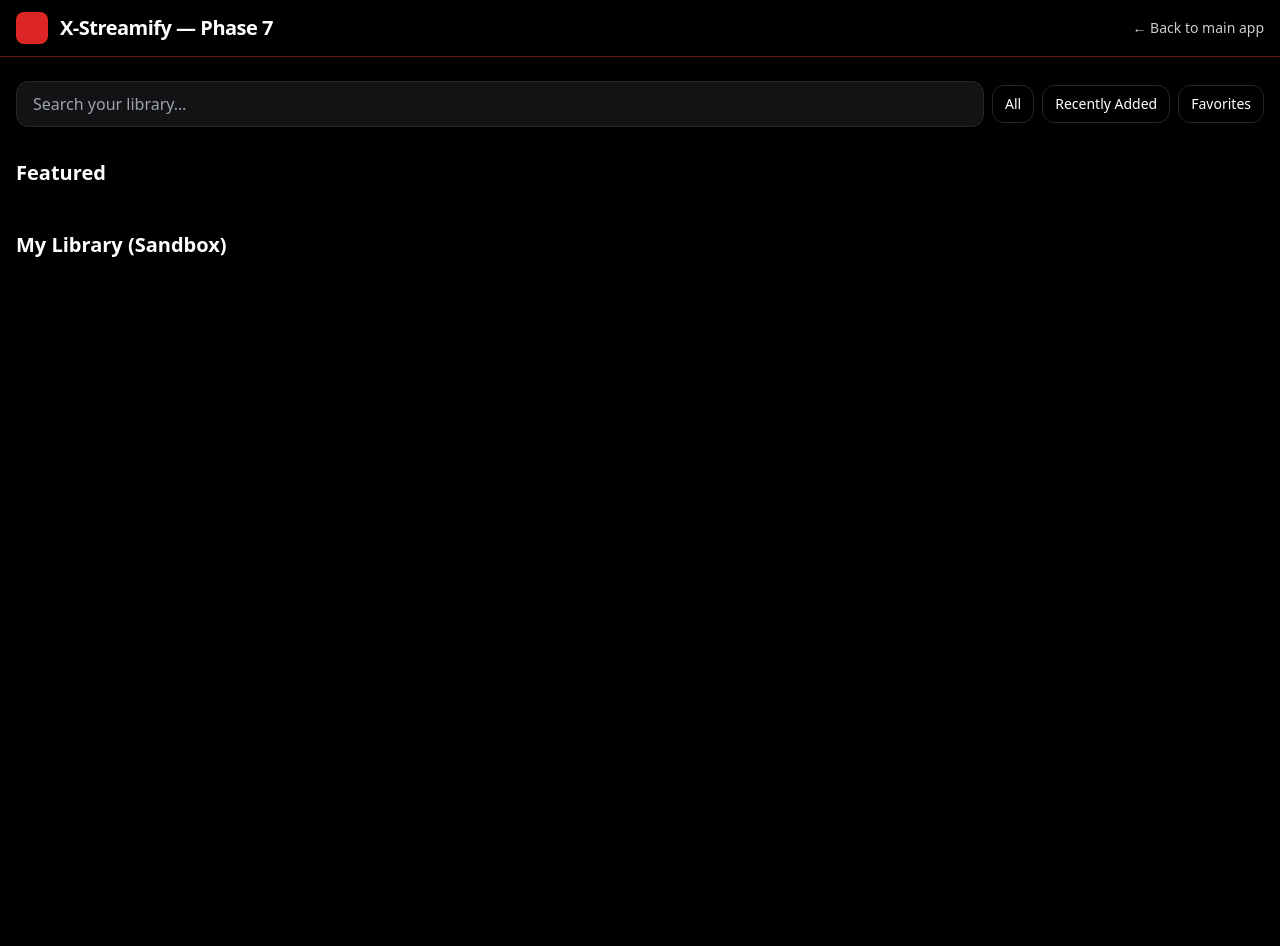
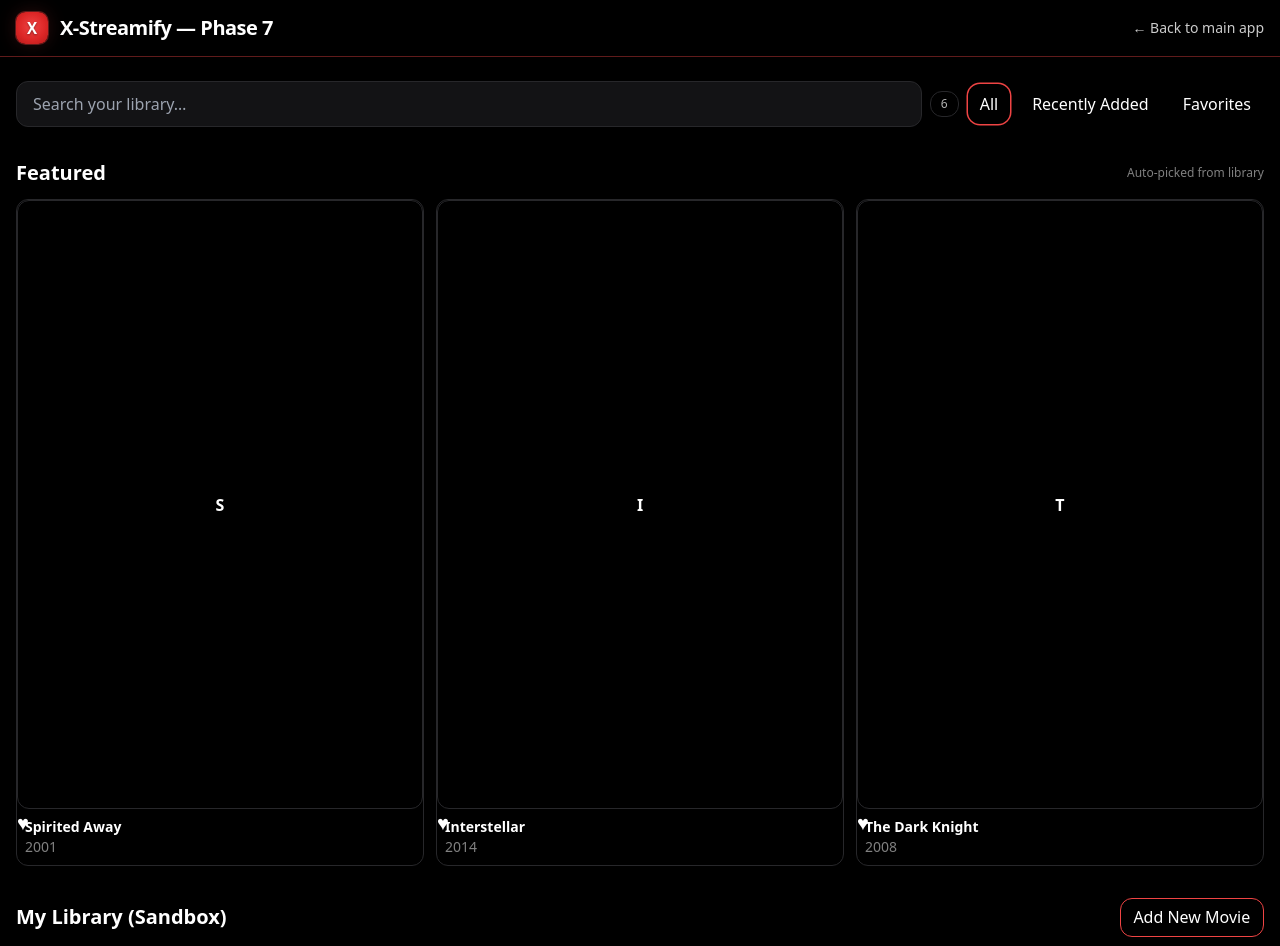
Before and after one commit to Xstream2025/Xstreamify-server, a website: page public/phase7.html in a window 1280 px wide. Shown: the top 946 px of the page. Before the commit the page ends 800 px from the top, so only its background shows below. Drawn offline with Linux system fonts and the light colour scheme.

Commit message:
Restore Phase 7 visuals from ea43d92

```diff
--- a/public/js/phase7.js
+++ b/public/js/phase7.js
@@ -1,26 +1,19 @@
-// Phase 7 sandbox page — standalone. Reads hearts from xsf_favs_v1.
-// Stores movies in xsf_library_v1 (sample + uploads). Does NOT touch your main page.
-
 const LIB_KEY = "xsf_library_v1";
 const FAVS_KEY = "xsf_favs_v1";
 
 const seed = [
-  { id: "m1", title: "Spirited Away", year: 2001, featured: true,  addedAt: "2025-08-25" },
-  { id: "m2", title: "Interstellar",  year: 2014, featured: true,  addedAt: "2025-09-05" },
-  { id: "m3", title: "The Dark Knight", year: 2008, featured: true, addedAt: "2025-09-01" },
-  { id: "m4", title: "Arrival",       year: 2016, featured: false, addedAt: "2025-09-07" },
-  { id: "m5", title: "Whiplash",      year: 2014, featured: false, addedAt: "2025-08-15" },
-  { id: "m6", title: "Blade Runner 2049", year: 2017, featured: false, addedAt: "2025-09-02" }
+  { id: "m1", title: "Spirited Away",       year: 2001, featured: true,  addedAt: "2025-08-25" },
+  { id: "m2", title: "Interstellar",        year: 2014, featured: true,  addedAt: "2025-09-05" },
+  { id: "m3", title: "The Dark Knight",     year: 2008, featured: true,  addedAt: "2025-09-01" },
+  { id: "m4", title: "Arrival",             year: 2016, featured: false, addedAt: "2025-09-07" },
+  { id: "m5", title: "Whiplash",            year: 2014, featured: false, addedAt: "2025-08-15" },
+  { id: "m6", title: "Blade Runner 2049",   year: 2017, featured: false, addedAt: "2025-09-02" }
 ];
 
-// Load library from localStorage; if missing OR empty, restore seed
 function loadLib() {
   try {
     const raw = localStorage.getItem(LIB_KEY);
-    if (!raw) {
-      localStorage.setItem(LIB_KEY, JSON.stringify(seed));
-      return [...seed];
-    }
+    if (!raw) { localStorage.setItem(LIB_KEY, JSON.stringify(seed)); return [...seed]; }
     const parsed = JSON.parse(raw);
     if (!Array.isArray(parsed) || parsed.length === 0) {
       localStorage.setItem(LIB_KEY, JSON.stringify(seed));
@@ -32,13 +25,8 @@ function loadLib() {
     return [...seed];
   }
 }
-function saveLib(list) {
-  localStorage.setItem(LIB_KEY, JSON.stringify(list));
-}
-function getFavs() {
-  try { return new Set(JSON.parse(localStorage.getItem(FAVS_KEY) || "[]")); }
-  catch { return new Set(); }
-}
+function saveLib(list) { localStorage.setItem(LIB_KEY, JSON.stringify(list)); }
+function getFavs() { try { return new Set(JSON.parse(localStorage.getItem(FAVS_KEY) || "[]")); } catch { return new Set(); } }
 
 let library = loadLib();
 
@@ -52,9 +40,14 @@ const search      = $("#p7-search");
 const pills       = $$(".p7-pill");
 const fileInput   = $("#p7-file");
 const addBtn      = $("#p7-add-btn");
-const modal       = $("#p7-modal");
-const modalClose  = $("#p7-modal-close");
-const importDisc  = $("#p7-import-disc");
+
+function setActivePill(name) {
+  pills.forEach(b => b.classList.remove("p7-pill-active"));
+  const idMap = { all: "#p7-pill-all", recent: "#p7-pill-recent", favs: "#p7-pill-favs" };
+  const btn = document.querySelector(idMap[name] || idMap.all);
+  if (btn) btn.classList.add("p7-pill-active");
+}
+function updateCount(n) { const chip = document.getElementById("p7-count-chip"); if (chip) chip.textContent = String(n); }
 
 function poster(letter) {
   return `
@@ -63,7 +56,6 @@ function poster(letter) {
       ${letter}
     </div>`;
 }
-
 function card(m) {
   const favs = getFavs();
   const isFav = favs.has(m.id);
@@ -73,9 +65,7 @@ function card(m) {
       <div class="relative">
         ${poster((m.title || "?").charAt(0))}
         <button data-id="${m.id}"
-                class="absolute top-2 right-2 text-xl ${isFav ? "text-red-500" : "text-white/40"} p7-fav">
-          ♥
-        </button>
+                class="absolute top-2 right-2 text-xl ${isFav ? "text-red-500" : "text-white/40"} p7-fav">♥</button>
       </div>
       <div class="p-2 text-sm">
         <div class="font-semibold">${m.title}</div>
@@ -92,21 +82,19 @@ function renderGrid(list) {
   if (!list.length) {
     grid.innerHTML = "";
     empty.classList.remove("hidden");
-    return;
+  } else {
+    empty.classList.add("hidden");
+    grid.innerHTML = list.map(card).join("");
   }
-  empty.classList.add("hidden");
-  grid.innerHTML = list.map(card).join("");
+  updateCount(list.length);
 }
 
-// ---- State + filter (applies to BOTH Featured and Library)
-let state = { q: "", filter: "all" }; // all|recent|favs
+let state = { q: "", filter: "all" };
 
 function computeList() {
   let list = [...library];
   const q = state.q.toLowerCase();
-
   if (q) list = list.filter(m => (m.title || "").toLowerCase().includes(q));
-
   if (state.filter === "recent") {
     list.sort((a,b) => new Date(b.addedAt || 0) - new Date(a.addedAt || 0));
   } else if (state.filter === "favs") {
@@ -115,14 +103,13 @@ function computeList() {
   }
   return list;
 }
-
 function apply() {
+  setActivePill(state.filter);
   const list = computeList();
   renderFeatured(list);
   renderGrid(list);
 }
 
-// ---- Events
 document.addEventListener("click", (e) => {
   if (e.target.classList.contains("p7-fav")) {
     const id = e.target.getAttribute("data-id");
@@ -133,33 +120,19 @@ document.addEventListener("click", (e) => {
   }
 });
 
-search.addEventListener("input", (e) => {
-  state.q = e.target.value.trim();
-  apply();
-});
+search.addEventListener("input", (e) => { state.q = e.target.value.trim(); apply(); });
 search.addEventListener("keydown", (e) => {
-  if (e.key === "Escape") {
-    state.q = "";
-    search.value = "";
-    state.filter = "all";
-    apply();
-  }
+  if (e.key === "Escape") { state.q = ""; search.value = ""; state.filter = "all"; apply(); }
 });
 
-pills.forEach(b =>
-  b.addEventListener("click", () => {
-    const f = b.dataset.filter;
-    state.filter = f || "all";
-    if (state.filter === "all") {
-      state.q = "";
-      search.value = "";
-    }
-    apply();
-  })
-);
+pills.forEach(b => b.addEventListener("click", () => {
+  const f = b.dataset.filter || "all";
+  state.filter = f;
+  if (f === "all") { state.q = ""; search.value = ""; }
+  apply();
+}));
 
 addBtn.addEventListener("click", () => fileInput.click());
-
 fileInput.addEventListener("change", (e) => {
   const f = e.target.files?.[0];
   if (!f) return;
@@ -173,13 +146,5 @@ fileInput.addEventListener("change", (e) => {
   fileInput.value = "";
 });
 
-importDisc?.addEventListener("click", () => {
-  modal.classList.remove("hidden"); modal.classList.add("flex");
-});
-modalClose?.addEventListener("click", () => {
-  modal.classList.add("hidden"); modal.classList.remove("flex");
-});
-
-// init
 renderFeatured();
 apply();
--- a/public/phase7.html
+++ b/public/phase7.html
@@ -3,14 +3,71 @@
 <head>
   <meta charset="utf-8" />
   <meta name="viewport" content="width=device-width, initial-scale=1" />
-  <title>X-Streamify — Phase 7 Sandbox</title>
+  <title>X-Streamify — Phase 7</title>
   <link href="./tailwind.css" rel="stylesheet" />
+  <style>
+    /* ---- Pills ----------------------------------------------------------- */
+    .p7-pill,
+    .p7-pill:focus,
+    .p7-pill:focus-visible {
+      outline: none !important;
+      box-shadow: none !important;
+    }
+    .p7-pill {
+      position: relative;
+      display: inline-flex;
+      align-items: center;
+      justify-content: center;
+      padding: 0.5rem 0.75rem;
+      border-radius: 0.75rem;
+      background: #000;                /* pitch black interior */
+      border: 1px solid transparent;   /* no default border */
+      color: #fff;
+      user-select: none;
+    }
+    /* Crisp solid red outline only when active (no inner fill/glow) */
+    .p7-pill-active::after {
+      content: "";
+      position: absolute;
+      inset: 0;
+      border-radius: inherit;
+      box-shadow: 0 0 0 1.5px #ef4444; /* the red outline */
+      pointer-events: none;
+    }
+
+    /* ---- Add button (explicit border, no ring trick) -------------------- */
+    #p7-add-btn {
+      background: #000;                 /* pitch black */
+      border: 1.5px solid #ef4444;      /* crisp solid red */
+      border-radius: 0.75rem;
+      padding: 0.4rem 0.8rem;
+      color: #fff;
+      box-shadow: none !important;      /* prevent any glow */
+    }
+    #p7-add-btn:hover { border-color: #f87171; }
+
+    /* ---- Logo box and X -------------------------------------------------- */
+    .p7-logo {
+      height: 2rem; width: 2rem; border-radius: 0.6rem;
+      background: radial-gradient(70% 70% at 50% 45%, #ef4444 0%, #dc2626 60%, #b91c1c 100%);
+      box-shadow:
+        0 0 0 1px rgba(239,68,68,.35),
+        0 0 18px rgba(239,68,68,.18);
+      display: grid; place-items: center;
+    }
+    .p7-logo-x {
+      color: #fff; font-weight: 900; font-size: 0.95rem; line-height: 1;
+      filter: drop-shadow(0 1px 1px rgba(0,0,0,.40));
+      transform: translateY(1px);
+    }
+  </style>
 </head>
 <body class="bg-black text-white">
+  <!-- Header -->
   <header class="w-full border-b border-red-500/40 sticky top-0 z-40 bg-black/80 backdrop-blur">
     <div class="max-w-7xl mx-auto px-4 py-3 flex items-center justify-between">
       <div class="flex items-center gap-3">
-        <div class="h-8 w-8 rounded-lg bg-red-600"></div>
+        <div class="p7-logo"><span class="p7-logo-x">X</span></div>
         <span class="text-xl font-bold tracking-tight">X-Streamify — Phase 7</span>
       </div>
       <a href="./index.html" class="text-sm opacity-80 hover:opacity-100">← Back to main app</a>
@@ -19,24 +76,42 @@
 
   <!-- Controls -->
   <section class="max-w-7xl mx-auto px-4 py-6">
-    <div class="flex flex-wrap gap-2 items-center">
-      <input id="p7-search" type="text" placeholder="Search your library…"
-             class="flex-1 min-w-[220px] bg-zinc-900/80 border border-zinc-800 rounded-xl px-4 py-2.5 outline-none focus:border-red-500" />
-      <button data-filter="all"    class="p7-pill px-3 py-2 rounded-xl border border-zinc-800 hover:border-red-500 text-sm">All</button>
-      <button data-filter="recent" class="p7-pill px-3 py-2 rounded-xl border border-zinc-800 hover:border-red-500 text-sm">Recently Added</button>
-      <button data-filter="favs"   class="p7-pill px-3 py-2 rounded-xl border border-zinc-800 hover:border-red-500 text-sm">Favorites</button>
+    <div class="flex flex-wrap items-center gap-2">
+      <div class="relative flex-1 min-w-[260px]">
+        <input id="p7-search" type="text" placeholder="Search your library…"
+               class="w-full bg-zinc-900/80 border border-zinc-800 rounded-xl px-4 py-2.5 outline-none focus:border-red-500" />
+      </div>
+
+      <!-- Result-count chip -->
+      <span id="p7-count-chip"
+            class="px-2.5 py-1 rounded-xl border border-zinc-800 text-xs text-white/70 select-none">0</span>
+
+      <!-- Filter pills -->
+      <button data-filter="all"    id="p7-pill-all"    class="p7-pill">All</button>
+      <button data-filter="recent" id="p7-pill-recent" class="p7-pill">Recently Added</button>
+      <button data-filter="favs"   id="p7-pill-favs"   class="p7-pill">Favorites</button>
     </div>
   </section>
 
   <!-- Featured -->
   <section class="max-w-7xl mx-auto px-4 py-2">
-    <h2 class="text-xl font-semibold mb-3">Featured</h2>
+    <div class="flex items-center justify-between mb-3">
+      <h2 class="text-xl font-semibold">Featured</h2>
+      <span class="text-xs text-white/50">Auto-picked from library</span>
+    </div>
     <div id="p7-featured" class="grid grid-cols-2 md:grid-cols-3 gap-3"></div>
   </section>
 
-  <!-- Library -->
+  <!-- My Library -->
   <section class="max-w-7xl mx-auto px-4 py-6">
-    <h2 class="text-xl font-semibold mb-3">My Library (Sandbox)</h2>
+    <div class="flex items-center justify-between mb-3">
+      <h2 class="text-xl font-semibold">My Library (Sandbox)</h2>
+      <div class="flex items-center gap-2">
+        <button id="p7-add-btn">Add New Movie</button>
+        <input id="p7-file" type="file" accept="video/*" class="hidden" />
+      </div>
+    </div>
+
     <div id="p7-grid" class="grid grid-cols-2 sm:grid-cols-3 md:grid-cols-5 gap-3"></div>
     <p id="p7-empty" class="hidden mt-3 text-white/60 text-sm">No results.</p>
   </section>
```
